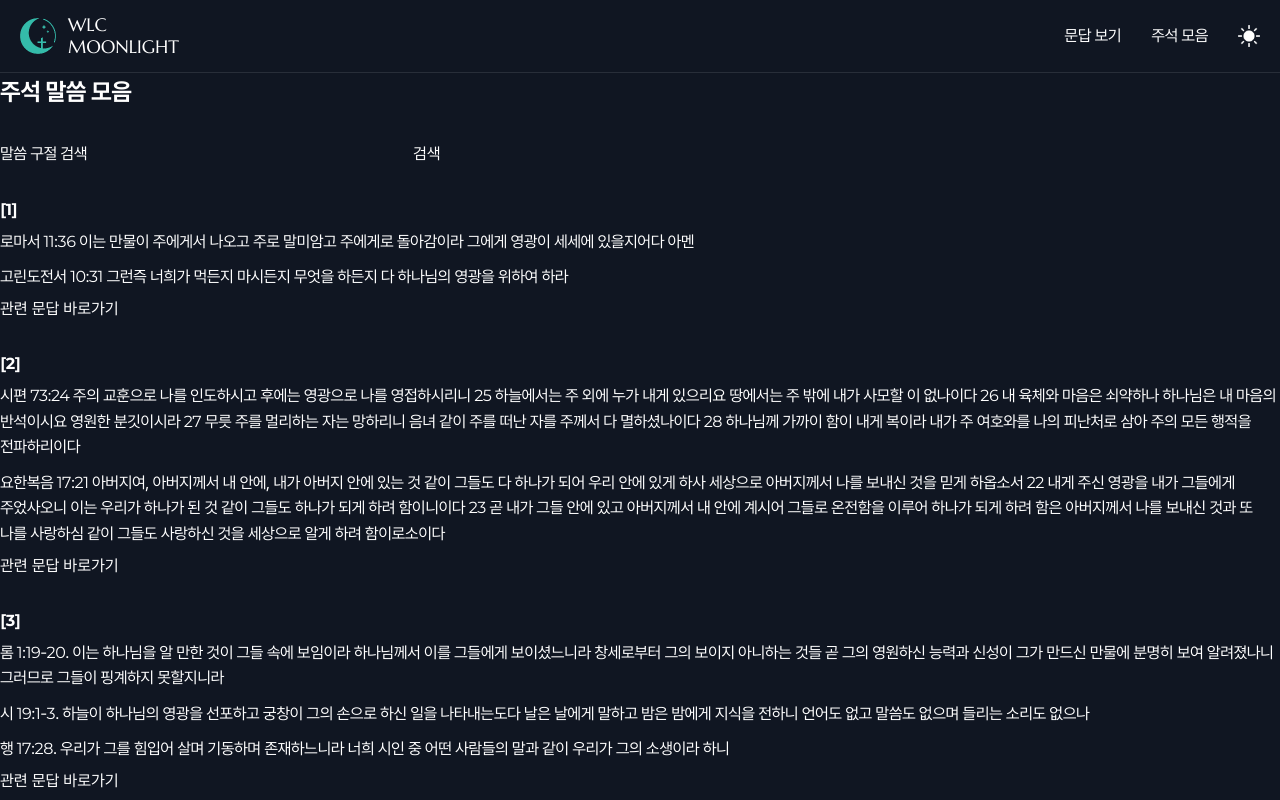
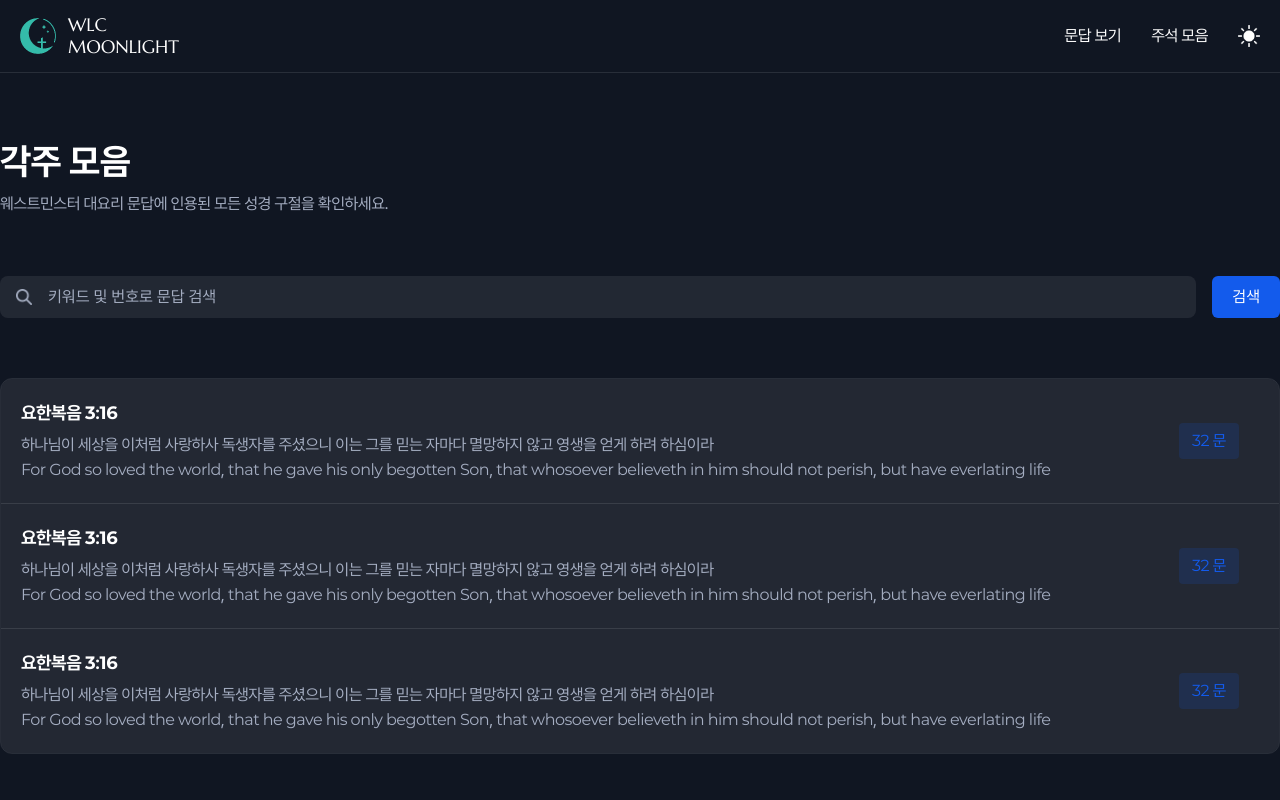
Before and after one commit to onewayay/WLC-MOONLIGHT, a React (Vite) app: page /annotationcollect in a window 1280 px wide. Shown: the top 800 px of the page. Built offline with nearby package versions, Linux system fonts and the light colour scheme.

Commit message:
✨각주 말씀 모음 페이지 pc 버전 ui 추가

```diff
--- a/src/pages/AnnotationCollect.jsx
+++ b/src/pages/AnnotationCollect.jsx
@@ -2,89 +2,155 @@ import { useState } from 'react';
 import kor_data from '../assets/data/WLC_KOR.json';
 import wlc_bible_kor from '../assets/data/wlc_bible_kor.json';
 import '../styles/annotation-collect.css';
-import { useNavigate } from 'react-router-dom';
+import { Link, useNavigate } from 'react-router-dom';
 
 export default function AnnotationCollect() {
-  const navigate = useNavigate();
+  // const navigate = useNavigate();
 
-  const [searchVerse, setSearchVerse] = useState(''); // 검색어 상태
+  // const [searchVerse, setSearchVerse] = useState(''); // 검색어 상태
 
-  const allVerseList = []; // 전체 말씀 목록
+  // const allVerseList = []; // 전체 말씀 목록
 
-  Object.keys(wlc_bible_kor).forEach((key) => {
-    allVerseList.push({
-      num: key,
-      verse: wlc_bible_kor[key],
-    });
-  });
+  // Object.keys(wlc_bible_kor).forEach((key) => {
+  //   allVerseList.push({
+  //     num: key,
+  //     verse: wlc_bible_kor[key],
+  //   });
+  // });
 
-  // 관련 문답 바로가기 버튼 이벤트
-  const goWlc = (e) => {
-    let wlcNum = null;
+  // // 관련 문답 바로가기 버튼 이벤트
+  // const goWlc = (e) => {
+  //   let wlcNum = null;
 
-    for (let key in kor_data) {
-      if (kor_data[key].ref?.includes(Number(e.currentTarget.dataset.num))) {
-        wlcNum = key;
-        break;
-      }
-    }
+  //   for (let key in kor_data) {
+  //     if (kor_data[key].ref?.includes(Number(e.currentTarget.dataset.num))) {
+  //       wlcNum = key;
+  //       break;
+  //     }
+  //   }
 
-    navigate(`/wlc?num=${wlcNum}`);
-  };
+  //   navigate(`/wlc?num=${wlcNum}`);
+  // };
 
-  // 렌더링할 말씀 목록 상태
-  const [verseList, setVerseList] = useState(allVerseList);
+  // // 렌더링할 말씀 목록 상태
+  // const [verseList, setVerseList] = useState(allVerseList);
 
-  // 실제 렌더링 될 말씀 리스트
-  const renderVerseList = verseList.map((item) => {
-    return (
-      <li key={item.num}>
-        <strong>[{item.num}]</strong>
-        <div>
-          {item.verse.map((verse, idx) => (
-            <p key={idx}>{verse}</p>
-          ))}
-        </div>
-        <button type="button" data-num={item.num} onClick={goWlc}>
-          관련 문답 바로가기
-        </button>
-      </li>
-    );
-  });
+  // // 실제 렌더링 될 말씀 리스트
+  // const renderVerseList = verseList.map((item) => {
+  //   return (
+  //     <li key={item.num}>
+  //       <strong>[{item.num}]</strong>
+  //       <div>
+  //         {item.verse.map((verse, idx) => (
+  //           <p key={idx}>{verse}</p>
+  //         ))}
+  //       </div>
+  //       <button type="button" data-num={item.num} onClick={goWlc}>
+  //         관련 문답 바로가기
+  //       </button>
+  //     </li>
+  //   );
+  // });
 
-  // 검색어 상태 변경 이벤트
-  const onChangeSearch = (e) => {
-    setSearchVerse(e.currentTarget.value);
-  };
+  // // 검색어 상태 변경 이벤트
+  // const onChangeSearch = (e) => {
+  //   setSearchVerse(e.currentTarget.value);
+  // };
 
-  // 검색 버튼 이벤트
-  const onClickSearch = () => {
-    const searchedList = allVerseList.filter((item) =>
-      item.verse.some((v) => v.includes(searchVerse))
-    );
-    setVerseList(searchedList);
-  };
+  // // 검색 버튼 이벤트
+  // const onClickSearch = () => {
+  //   const searchedList = allVerseList.filter((item) =>
+  //     item.verse.some((v) => v.includes(searchVerse))
+  //   );
+  //   setVerseList(searchedList);
+  // };
 
-  console.log('전체', allVerseList);
+  // console.log('전체', allVerseList);
 
   return (
-    <div className="annotation_list">
-      <h2>주석 말씀 모음</h2>
-      <div role="search" className="search_area">
-        <label htmlFor="verseSearch">말씀 구절 검색</label>
-        <input
-          type="search"
-          id="verseSearch"
-          name="verse_search"
-          aria-label="검색어를 통해 말씀 구절 검색"
-          value={searchVerse}
-          onChange={onChangeSearch}
-        />
-        <button type="button" onClick={onClickSearch}>
-          검색
-        </button>
+    <div className="annotation-collect">
+      <div className="inner">
+        <div className="title">
+          <h2>각주 모음</h2>
+          <p>웨스트민스터 대요리 문답에 인용된 모든 성경 구절을 확인하세요.</p>
+        </div>
+        <div className="search-area">
+          <input
+            type="search"
+            placeholder="키워드 및 번호로 문답 검색"
+            aria-label="검색어를 통한 각주 말씀 검색"
+          />
+          <button type="button">검색</button>
+        </div>
+        <ul className="verse-list">
+          <li>
+            <Link to="">
+              <div>
+                <div className="kor-verse">
+                  <strong>요한복음 3:16</strong>
+                  <p>
+                    하나님이 세상을 이처럼 사랑하사 독생자를 주셨으니 이는 그를
+                    믿는 자마다 멸망하지 않고 영생을 얻게 하려 하심이라
+                  </p>
+                </div>
+                <div className="eng-verse">
+                  <strong>John 3:16</strong>
+                  <p>
+                    For God so loved the world, that he gave his only begotten
+                    Son, that whosoever believeth in him should not perish, but
+                    have everlating life{' '}
+                  </p>
+                </div>
+              </div>
+              <span>32 문</span>
+            </Link>
+          </li>
+          <li>
+            <Link to="">
+              <div>
+                <div className="kor-verse">
+                  <strong>요한복음 3:16</strong>
+                  <p>
+                    하나님이 세상을 이처럼 사랑하사 독생자를 주셨으니 이는 그를
+                    믿는 자마다 멸망하지 않고 영생을 얻게 하려 하심이라
+                  </p>
+                </div>
+                <div className="eng-verse">
+                  <strong>John 3:16</strong>
+                  <p>
+                    For God so loved the world, that he gave his only begotten
+                    Son, that whosoever believeth in him should not perish, but
+                    have everlating life{' '}
+                  </p>
+                </div>
+              </div>
+              <span>32 문</span>
+            </Link>
+          </li>
+          <li>
+            <Link to="">
+              <div>
+                <div className="kor-verse">
+                  <strong>요한복음 3:16</strong>
+                  <p>
+                    하나님이 세상을 이처럼 사랑하사 독생자를 주셨으니 이는 그를
+                    믿는 자마다 멸망하지 않고 영생을 얻게 하려 하심이라
+                  </p>
+                </div>
+                <div className="eng-verse">
+                  <strong>John 3:16</strong>
+                  <p>
+                    For God so loved the world, that he gave his only begotten
+                    Son, that whosoever believeth in him should not perish, but
+                    have everlating life{' '}
+                  </p>
+                </div>
+              </div>
+              <span>32 문</span>
+            </Link>
+          </li>
+        </ul>
       </div>
-      <ul className="verse_list">{renderVerseList}</ul>
     </div>
   );
 }
--- a/src/styles/annotation-collect.css
+++ b/src/styles/annotation-collect.css
@@ -1,20 +1,128 @@
-.annotation_list .search_area {
-  margin: 30px 0;
-  display: flex;
-  gap: 10px;
+.annotation-collect .inner {
+  padding: 60px 0;
 }
 
-.annotation_list .verse_list li:not(last-child) {
-  margin-bottom: 30px;
+.annotation-collect .title h2 {
+  font-size: 36px;
 }
 
-.annotation_list .verse_list li div {
-  margin: 6px 0;
-  display: flex;
-  flex-direction: column;
-  gap: 10px;
+.annotation-collect .title p {
+  color: var(--color-text-light-gray);
 }
 
-.annotation_list .verse_list li div p {
-  word-break: keep-all;
+.annotation-collect .search-area {
+  margin-top: 60px;
+  display: flex;
+  gap: 16px;
 }
+
+.annotation-collect .search-area input {
+  flex: 1;
+  padding: 8px 20px 8px 48px;
+  border-radius: 8px;
+  background: url(/assets/images/zoom-ico.png) no-repeat 16px center;
+  background-size: 16px;
+  background-color: var(--color-box-bg);
+}
+
+.annotation-collect .search-area input::placeholder {
+  color: var(--color-text-light-gray);
+}
+
+.annotation-collect .search-area button {
+  padding: 8px 20px;
+  border-radius: 6px;
+  background-color: var(--color-primary);
+}
+
+.annotation-collect .question-list {
+  margin-top: 60px;
+  max-height: 650px;
+  border-top: 1px solid var(--color-light-border);
+  border-bottom: 1px solid var(--color-light-border);
+  overflow: auto;
+}
+
+/* scrollbar 전체 영역 */
+.annotation-collect .question-list::-webkit-scrollbar {
+  width: 4px;
+}
+
+/* 스크롤 thumb */
+.annotation-collect .question-list::-webkit-scrollbar-thumb {
+  background: rgba(19, 91, 236, 0.4);
+  border-radius: 8px;
+}
+
+/* 트랙(배경), 위/아래 버튼 */
+.annotation-collect .question-list::-webkit-scrollbar-track,
+.annotation-collect .question-list::-webkit-scrollbar-button {
+  display: none;
+}
+
+.annotation-collect .verse-list {
+  margin-top: 60px;
+  border: 1px solid var(--color-border);
+  border-radius: 12px;
+  overflow: hidden;
+}
+
+.annotation-collect .verse-list li {
+  background-color: var(--color-box-bg);
+  transition: 0.3s;
+}
+
+.annotation-collect .verse-list li:not(:last-child) {
+  border-bottom: 1px solid var(--color-border);
+}
+
+.annotation-collect .verse-list li:hover {
+  background-color: var(--color-light-box-bg);
+}
+
+.annotation-collect .verse-list li a {
+  display: flex;
+  justify-content: space-between;
+  align-items: center;
+  gap: 20px;
+  padding: 20px 40px 20px 20px;
+}
+
+.annotation-collect .verse-list li a span {
+  display: flex;
+  justify-content: center;
+  align-items: center;
+  width: 60px;
+  height: 36px;
+  border-radius: 4px;
+  color: var(--color-primary);
+  background-color: var(--color-primary-opacity);
+  transition: 0.3s;
+}
+
+.annotation-collect .verse-list li:hover a span {
+  background-color: var(--color-primary);
+  color: var(--color-white);
+}
+
+.annotation-collect .verse-list li a strong {
+  margin-bottom: 4px;
+  display: inline-block;
+  font-size: 18px;
+}
+
+.annotation-collect .verse-list li a .eng-verse strong {
+  display: none;
+}
+
+.annotation-collect .verse-list li p {
+  color: var(--color-text-light-gray);
+}
+
+/*
+  반응형
+*/
+
+/*
+  light 모드
+*/
```
